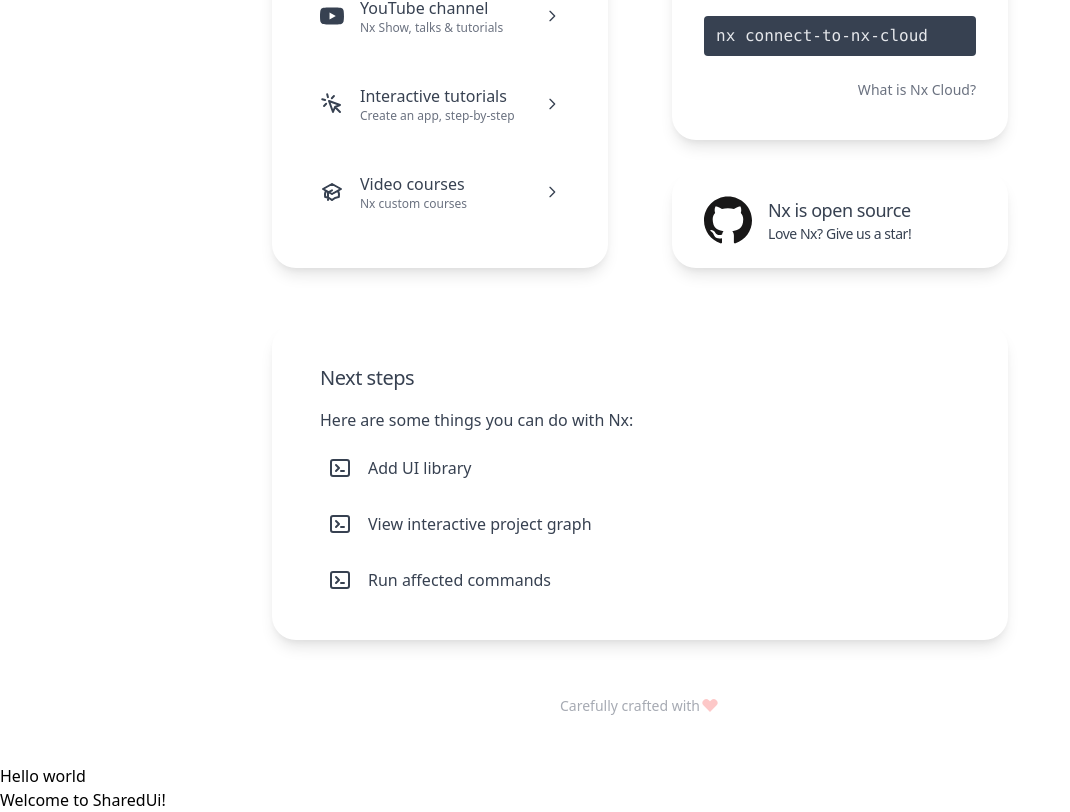
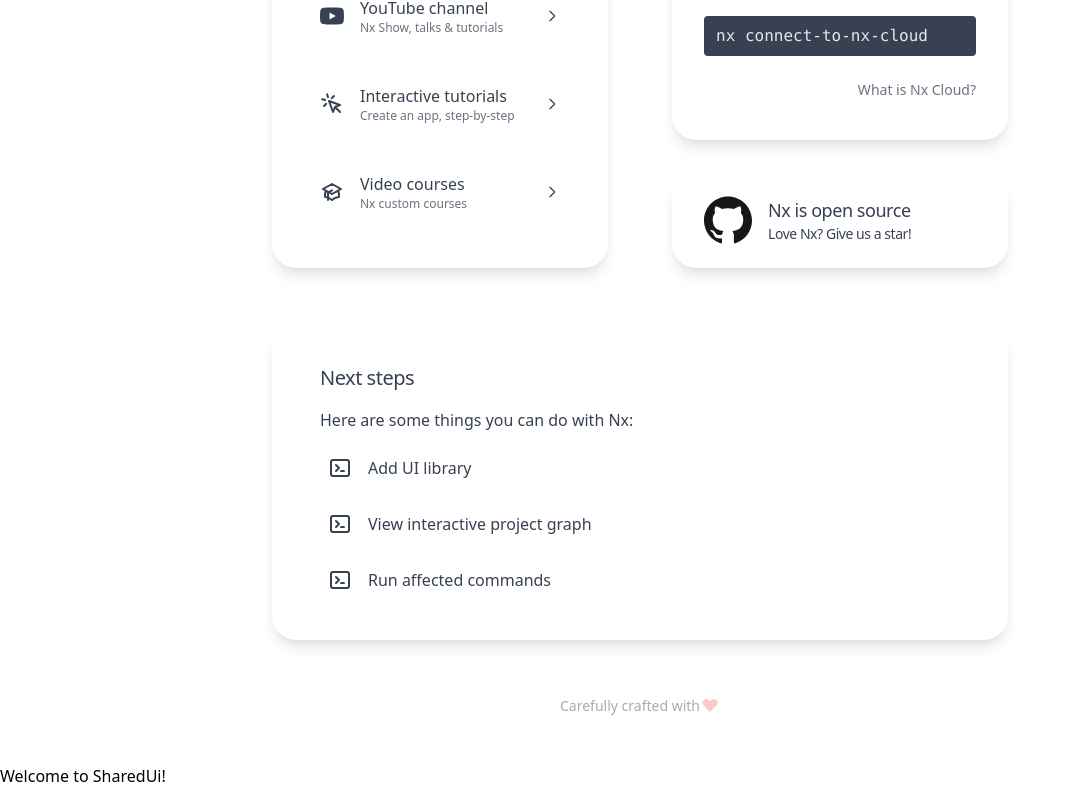
Before and after one commit to Mingz6/LearnNX, a React (Vite) app in the folder react/apps/mingzsite/: page / in a window 1280 px wide. Shown: the part 732-1544 px from the top of the page, without its empty margins (0-1070 px from the left). After the commit the page ends 1520 px from the top, so only its background shows below. Built offline with nearby package versions, Linux system fonts and the light colour scheme.

Commit message:
Web Cleanup

```diff
--- a/react/apps/mingzsite/src/app/app.tsx
+++ b/react/apps/mingzsite/src/app/app.tsx
@@ -5,12 +5,10 @@
 import NxWelcome from './nx-welcome';
 
 export function App() {
-  // Trigger yml file web2
 
   return (
     <>
       <NxWelcome title="mingzsite" />
-      <p>Hello world</p>
       <SharedUi />
 
       <div />
```
Also changed, not shown: react/apps/mingzsite/src/app/myapp.tsx (deleted, +0 -18 lines).
